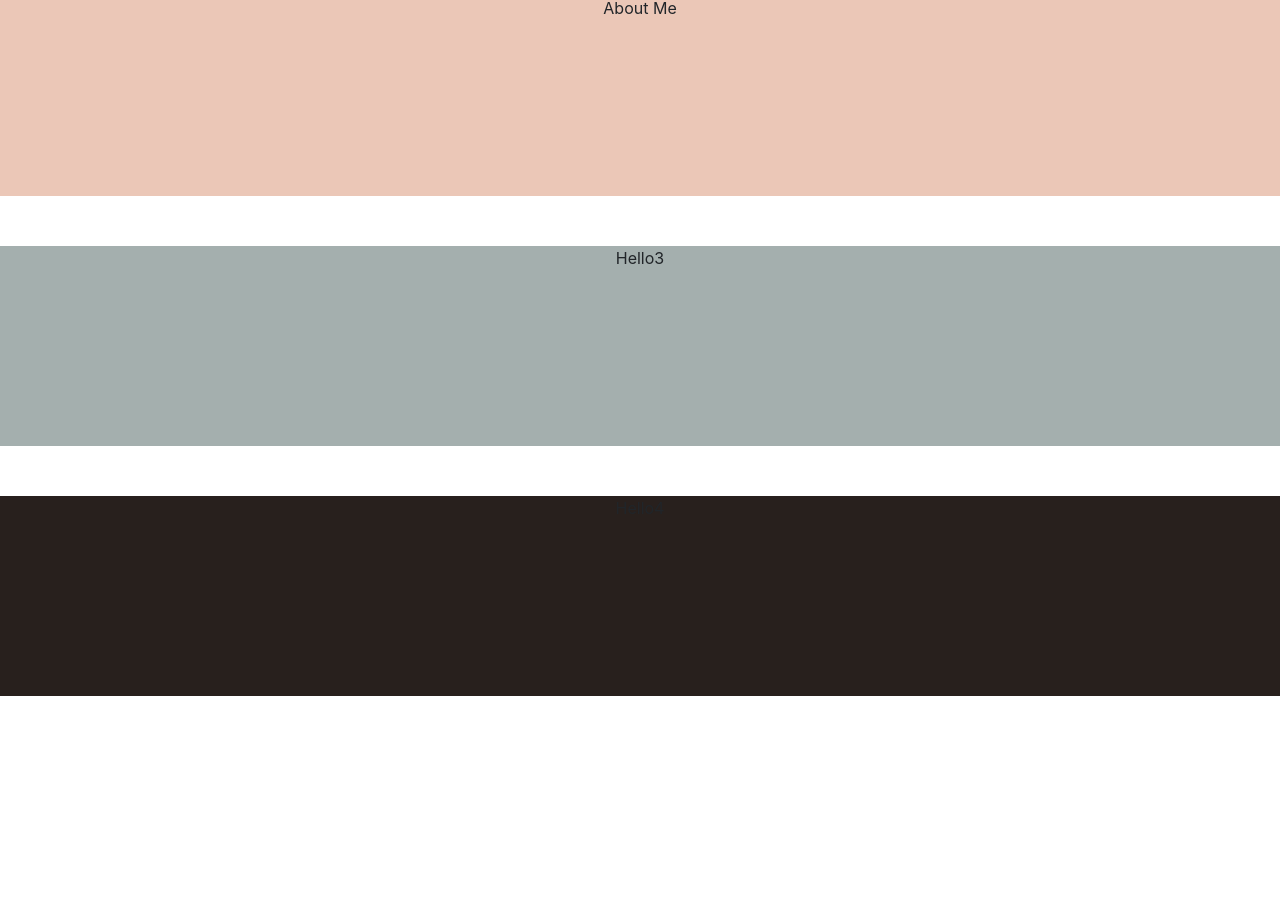
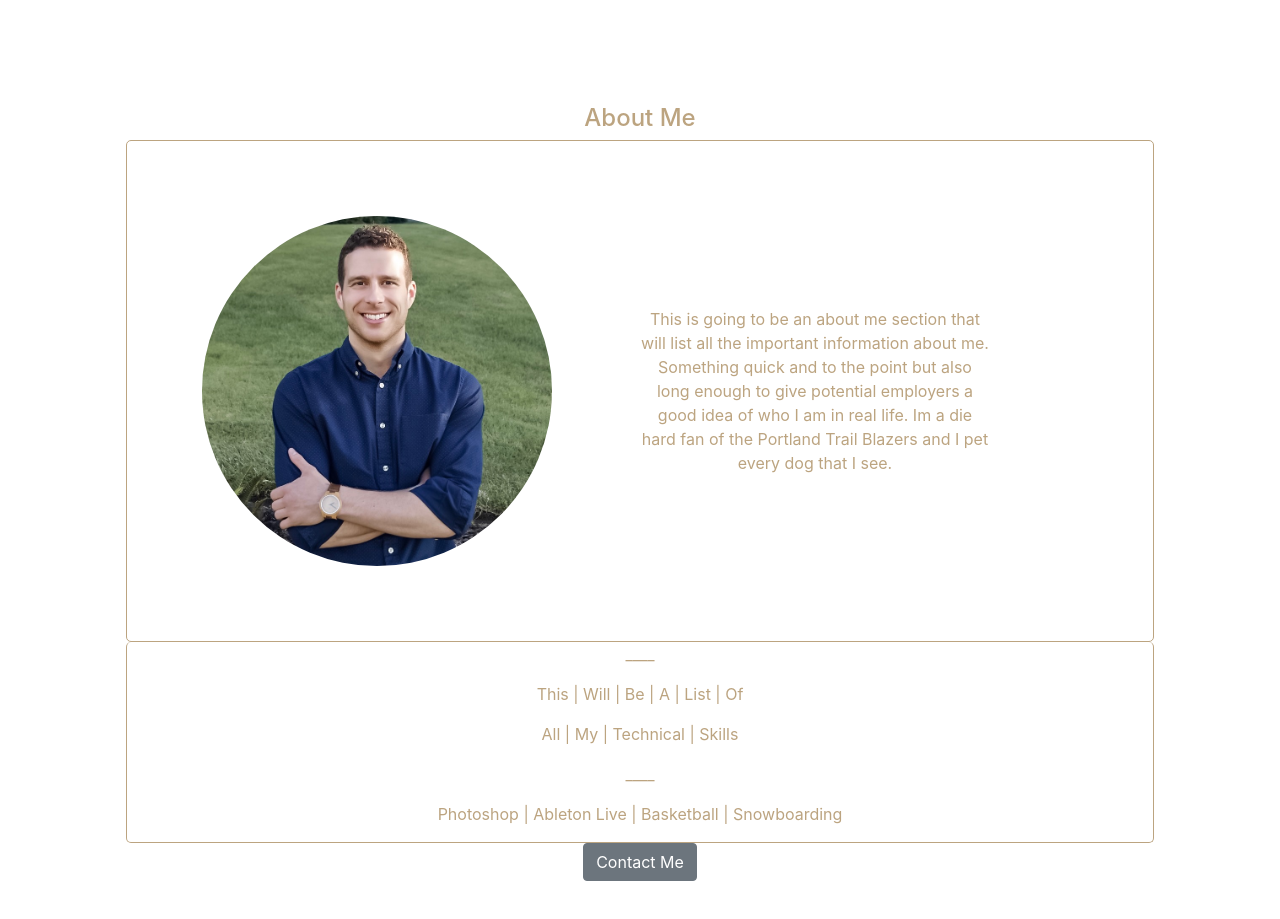
Before and after one commit to JacobLayton/jl-portfolio, a React (Create React App) app: page /home in a window 1280 px wide. Shown: the part 1875-2794 px from the top of the page. Before the commit the page ends 2621 px from the top, so only its background shows below. Built offline with nearby package versions, Linux system fonts and the light colour scheme; the HTML template or start-up script is replaced by a standard one.

Commit message:
Styled landing page and contact form

```diff
--- a/public/index.html
+++ b/public/index.html
@@ -23,6 +23,10 @@
       href="https://fonts.googleapis.com/css?family=Josefin+Sans:100,300,400,600,700&display=swap"
       rel="stylesheet"
     />
+    <script
+      src="https://kit.fontawesome.com/710b68ed86.js"
+      crossorigin="anonymous"
+    ></script>
     <title>React App</title>
   </head>
   <body>
--- a/src/components/Contact.js
+++ b/src/components/Contact.js
@@ -13,51 +13,61 @@ import {
 export default class Contact extends React.Component {
   render() {
     return (
-      <Form>
+      <Form className="the-form">
         <FormGroup row>
-          <Label for="name" sm={2}>
+          {/* <Label for="name" sm={2}>
             Name
-          </Label>
-          <Col sm={10}>
+          </Label> */}
+          <Col sm={12}>
             <Input
               type="text"
               name="name"
               id="exampleName"
-              placeholder="first and last please"
+              placeholder="name"
             />
           </Col>
         </FormGroup>
         <FormGroup row>
-          <Label for="email" sm={2}>
+          {/* <Label for="email" sm={2}>
             Email
-          </Label>
-          <Col sm={10}>
-            <Input type="email" name="email" id="exampleEmail" placeholder="" />
+          </Label> */}
+          <Col sm={12}>
+            <Input
+              type="email"
+              name="email"
+              id="exampleEmail"
+              placeholder="email"
+            />
           </Col>
         </FormGroup>
         <FormGroup row>
-          <Label for="subject" sm={2}>
+          {/* <Label for="subject" sm={2}>
             Subject
-          </Label>
-          <Col sm={10}>
+          </Label> */}
+          <Col sm={12}>
             <Input
               type="text"
               name="subject"
               id="exampleSubject"
+              placeholder="subject"
+            />
+          </Col>
+        </FormGroup>
+        <FormGroup row>
+          {/* <Label for="exampleText" sm={2}>
+            Message
+          </Label> */}
+          <Col sm={12}>
+            <Input
+              type="textarea"
+              name="text"
+              id="exampleText"
               placeholder=""
             />
           </Col>
         </FormGroup>
-        <FormGroup row>
-          <Label for="exampleText" sm={2}>
-            Message
-          </Label>
-          <Col sm={10}>
-            <Input type="textarea" name="text" id="exampleText" />
-          </Col>
-        </FormGroup>
         <FormGroup check row>
-          <Col sm={{ size: 10, offset: 2 }}>
+          <Col sm={{ size: 10, offset: 5 }}>
             <Button>Submit</Button>
           </Col>
         </FormGroup>
--- a/src/components/Footer.js
+++ b/src/components/Footer.js
@@ -1,8 +1,17 @@
 import React, { Component } from "react";
+import "../styles/footer.css";
 
 class Footer extends Component {
   render() {
-    return <h1>Footer</h1>;
+    return (
+      <section className="footer">
+        <div>
+          <i class="fab fa-github"></i>
+          <i class="fab fa-linkedin-in"></i>
+        </div>
+        <span>Copyright © Jacob Layton 2019. All Rights Reserved.</span>
+      </section>
+    );
   }
 }
 
--- a/src/components/Landing.js
+++ b/src/components/Landing.js
@@ -2,6 +2,7 @@ import React, { Component } from "react";
 import "../styles/landing.css";
 import { Button } from "reactstrap";
 import Carousel from "./Carousel";
+import me from "../img/me.JPG";
 
 class Home extends Component {
   render() {
@@ -14,9 +15,10 @@ class Home extends Component {
           <Button>VIEW WORK</Button>
         </div>
         <div>
-          <section class="about-me">
-            <div class="about-me-contents">
+          <section class="about-featured">
+            <div class="about-featured-contents">
               <h4>Featured Work</h4>
+              <h4>___</h4>
               <p>
                 Hello, I'm Jacob. I am a Web Designer & Developer who is
                 passionate about crafting clean interfaces that provide user
@@ -33,9 +35,29 @@ class Home extends Component {
             </div> */}
             <Button>VIEW ALL WORK</Button>
           </section>
-          <div class="box2">About Me</div>
-          <div class="box3">Hello3</div>
-          <div class="box4">Hello4</div>
+          <section class="about-me">
+            <h4>About Me</h4>
+            <div className="upper">
+              <img className="portrait" src={me} alt="Me" />
+              <p className="main-paragraph">
+                This is going to be an about me section that will list all the
+                important information about me. Something quick and to the point
+                but also long enough to give potential employers a good idea of
+                who I am in real life. Im a die hard fan of the Portland Trail
+                Blazers and I pet every dog that I see.
+              </p>
+            </div>
+            <div className="lower">
+              <p>____</p>
+              <p>This | Will | Be | A | List | Of</p>
+              <p>All | My | Technical | Skills</p>
+              <p>____</p>
+              <p>Photoshop | Ableton Live | Basketball | Snowboarding</p>
+            </div>
+            <Button>Contact Me</Button>
+          </section>
+          {/* <div class="box3">Hello3</div>
+          <div class="box4">Hello4</div> */}
         </div>
       </div>
     );
--- a/src/styles/contact.css
+++ b/src/styles/contact.css
@@ -1,11 +1,23 @@
 form {
-  border: 1px solid gray;
-  max-width: 75%;
-  padding: 20px;
-  margin: auto;
+  /* border: 1px solid gray; */
+  max-width: 65%;
+  padding: 13vh 50px;
+  margin: 50px auto 0;
+}
+
+.the-form {
+  /* margin-top: 200px; */
+  min-height: 75vh;
 }
 
 form .form-control {
-  border: 1px solid red;
+  border: none;
+  border-bottom: 1px solid #bca480;
   border-radius: 0;
+  margin: 20px 0;
+  background: #f6f7f7;
 }
+
+#exampleText {
+  min-height: 126px;
+}
--- /dev/null
+++ b/src/styles/footer.css
@@ -0,0 +1,16 @@
+.footer {
+  text-align: center;
+  background: #28201d;
+  height: 130px;
+}
+
+i {
+  color: white;
+  font-size: 2.2em;
+  margin: 35px 20px 25px 20px;
+}
+
+span {
+  color: white;
+  font-size: 0.7em;
+}
--- a/src/styles/landing.css
+++ b/src/styles/landing.css
@@ -23,7 +23,7 @@
   text-align: center;
   color: white;
   margin-top: -550px;
-  margin-bottom: 465px;
+  margin-bottom: 427px;
 }
 
 .name-headline {
@@ -56,7 +56,7 @@
   color: white;
 }
 
-.about-me {
+.about-featured {
   color: white;
   width: 100%;
   background: #bca480;
@@ -64,11 +64,11 @@
   padding-top: 50px;
 }
 
-.about-me h4 {
+.about-featured h4 {
   text-align: center;
 }
 
-.about-me p {
+.about-featured p {
   text-align: center;
   max-width: 600px;
   margin: 0 auto;
@@ -82,11 +82,28 @@
   width: 80%;
 }
 
+/* .carousel-item {
+  height: 600px;
+} */
+
+/* .carousel-item > img {
+  position: absolute;
+  object-fit: cover;
+  top: 0;
+  left: 0;
+  min-height: 600px;
+} */
+
+.carousel-item > img {
+  width: 100%;
+}
+
 .featured-content {
   display: flex;
   flex-direction: column;
   align-items: center;
-  margin-bottom: 30px;
+  padding-bottom: 50px;
+  background: #f6f7f7;
 }
 
 .project-thumbs {
@@ -113,23 +130,44 @@
   height: 300px;
 } */
 
-.box2 {
+.about-me {
   width: 100%;
-  background: #ebc7b7;
-  height: 200px;
-  margin-bottom: 50px;
+  background: white;
+  /* margin-bottom: 50px; */
+  color: #bca480;
+  padding: 126px;
+  text-align: center;
 }
 
-.box3 {
-  width: 100%;
-  background: #a4afae;
-  height: 200px;
-  margin-bottom: 50px;
+.upper {
+  display: flex;
+  justify-content: space-evenly;
+  background: white;
+  border-radius: 5px;
+  border: 1px solid #bca480;
+  padding: 75px;
 }
 
-.box4 {
-  width: 100%;
-  background: #28201d;
-  height: 200px;
-  margin-bottom: 50px;
+.main-paragraph {
+  width: 350px;
+  /* background: #a4afae; */
+  border-radius: 5px;
+  margin: auto;
 }
+
+.about-me h4 {
+  text-align: center;
+}
+
+.portrait {
+  height: 350px;
+  width: 350px;
+  border-radius: 175px;
+}
+
+.lower {
+  border-radius: 5px;
+  border-bottom: 1px solid #bca480;
+  border-left: 1px solid #bca480;
+  border-right: 1px solid #bca480;
+}
```
Also changed, not shown: src/img/me.JPG (added).
